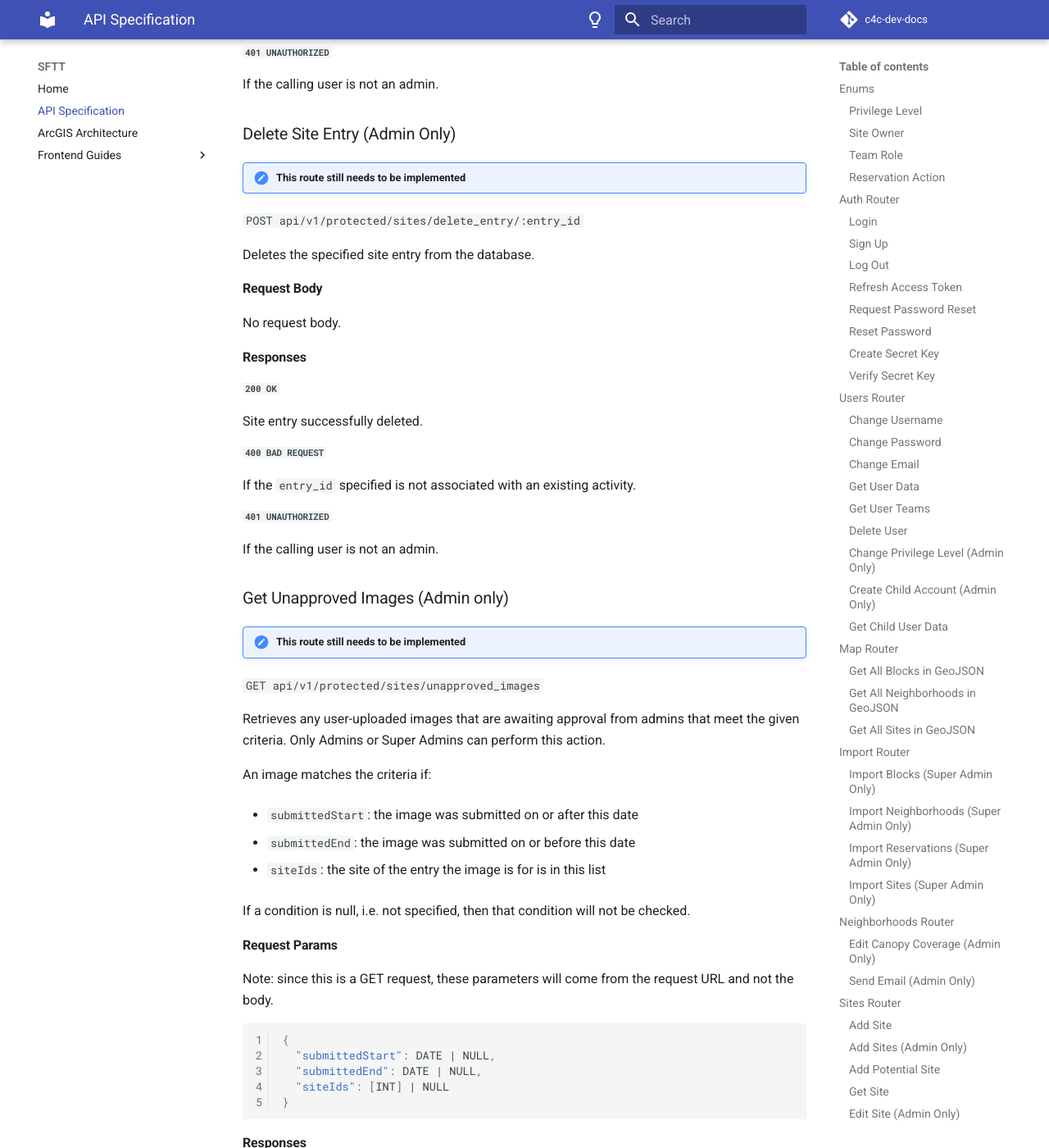
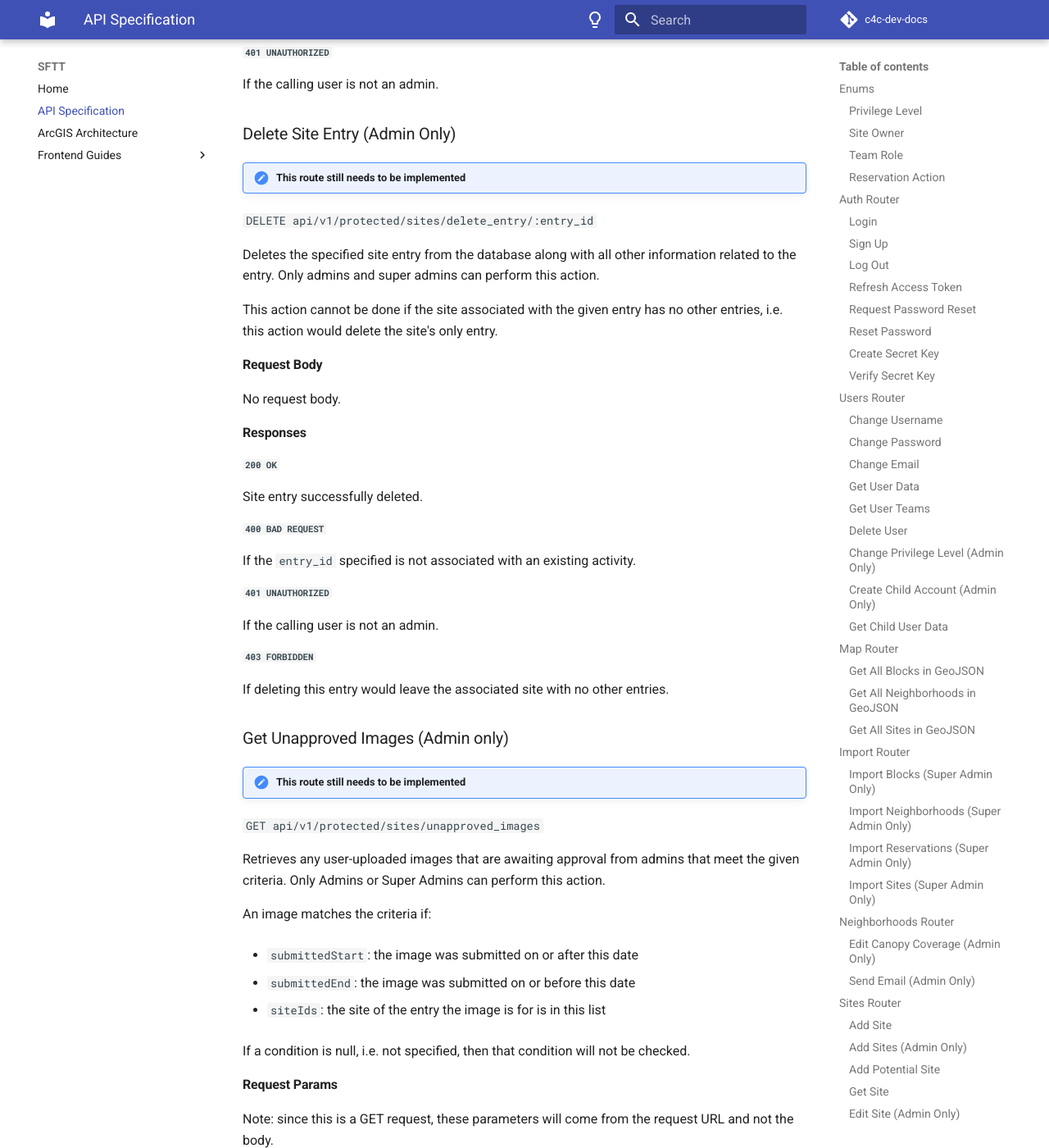
Before and after one commit to Code-4-Community/c4c-dev-docs, an MkDocs documentation site: the page built from docs/sftt/sftt-api-spec.md, in a window 1280 px wide and 1400 px high, scrolled down 31401 px. Shown: the whole window at 82% size. Built offline with MkDocs 1.6.1 and Material for MkDocs 9.7.7, drawn with Linux system fonts in a browser that asks for light colours; comment, search, counter and statistics services are not loaded.

Commit message:
update delete site entry route

```diff
--- a/docs/sftt/sftt-api-spec.md
+++ b/docs/sftt/sftt-api-spec.md
@@ -1452,9 +1452,11 @@ If the calling user is not an admin.
 
 !!! missing "This route still needs to be implemented"
 
-`POST api/v1/protected/sites/delete_entry/:entry_id`
-
-Deletes the specified site entry from the database.
+`DELETE api/v1/protected/sites/delete_entry/:entry_id`
+
+Deletes the specified site entry from the database along with all other information related to the entry. Only admins and super admins can perform this action.
+
+This action cannot be done if the site associated with the given entry has no other entries, i.e. this action would delete the site's only entry.
 
 #### Request Body
 
@@ -1473,6 +1475,10 @@ If the `entry_id` specified is not associated with an existing activity.
 ##### `401 UNAUTHORIZED`
 
 If the calling user is not an admin.
+
+##### `403 FORBIDDEN`
+
+If deleting this entry would leave the associated site with no other entries.
 
 ### Get Unapproved Images (Admin only)
 
```
